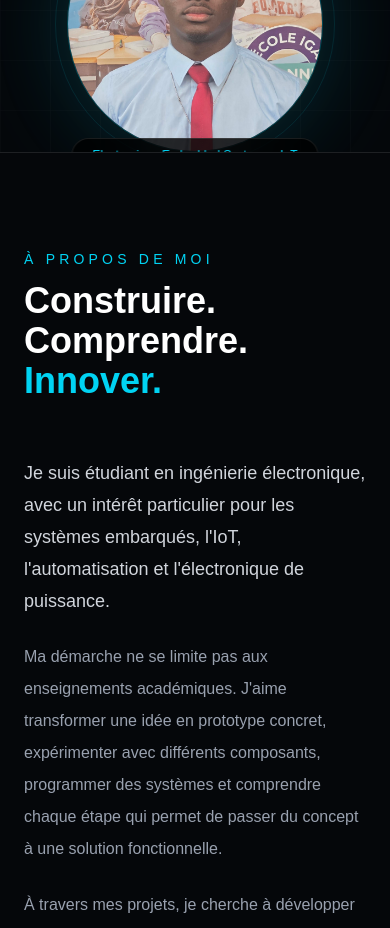
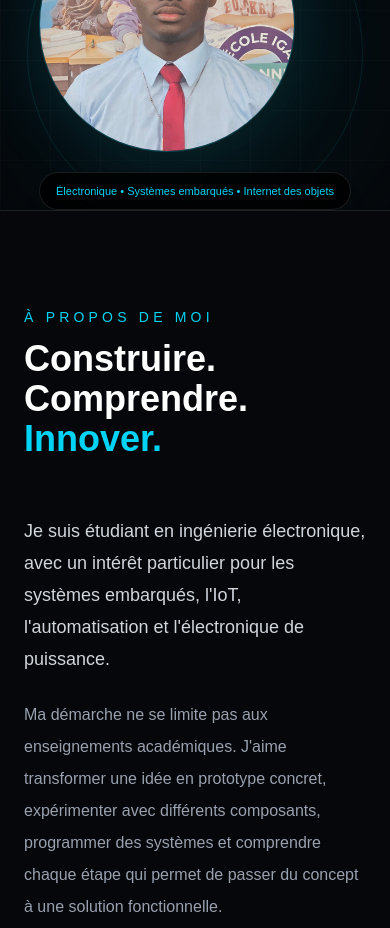
Before and after one commit to Hardy-Arduino/hardy-gates-portfolio, a Next.js app: page / in a window 390 px wide. Shown: the part 940-1868 px from the top of the page. Built offline with nearby package versions, Linux system fonts and the light colour scheme.

Commit message:
Fix profile badge on mobile

```diff
--- a/app/page.tsx
+++ b/app/page.tsx
@@ -166,9 +166,15 @@ export default function Home() {
 
               </div>
 
-              {/* ================= BADGE ================= */}
-              <div className="absolute -bottom-5 left-1/2 -translate-x-1/2 whitespace-nowrap rounded-full border border-white/10 bg-black/80 px-5 py-2 text-xs font-medium text-cyan-400 shadow-xl backdrop-blur-xl">
-                Electronics • Embedded Systems • IoT
+              {/* BADGE SOUS LA PHOTO */}
+              <div className="mt-5 flex justify-center md:absolute md:-bottom-5 md:left-1/2 md:mt-0 md:-translate-x-1/2">
+
+                <div className="max-w-[90vw] rounded-full border border-white/10 bg-black/80 px-4 py-2 text-center text-[11px] font-medium leading-5 text-cyan-400 shadow-xl backdrop-blur-xl sm:px-5 sm:text-xs md:whitespace-nowrap">
+
+                  Électronique • Systèmes embarqués • Internet des objets
+
+                </div>
+
               </div>
 
             </div>
```
